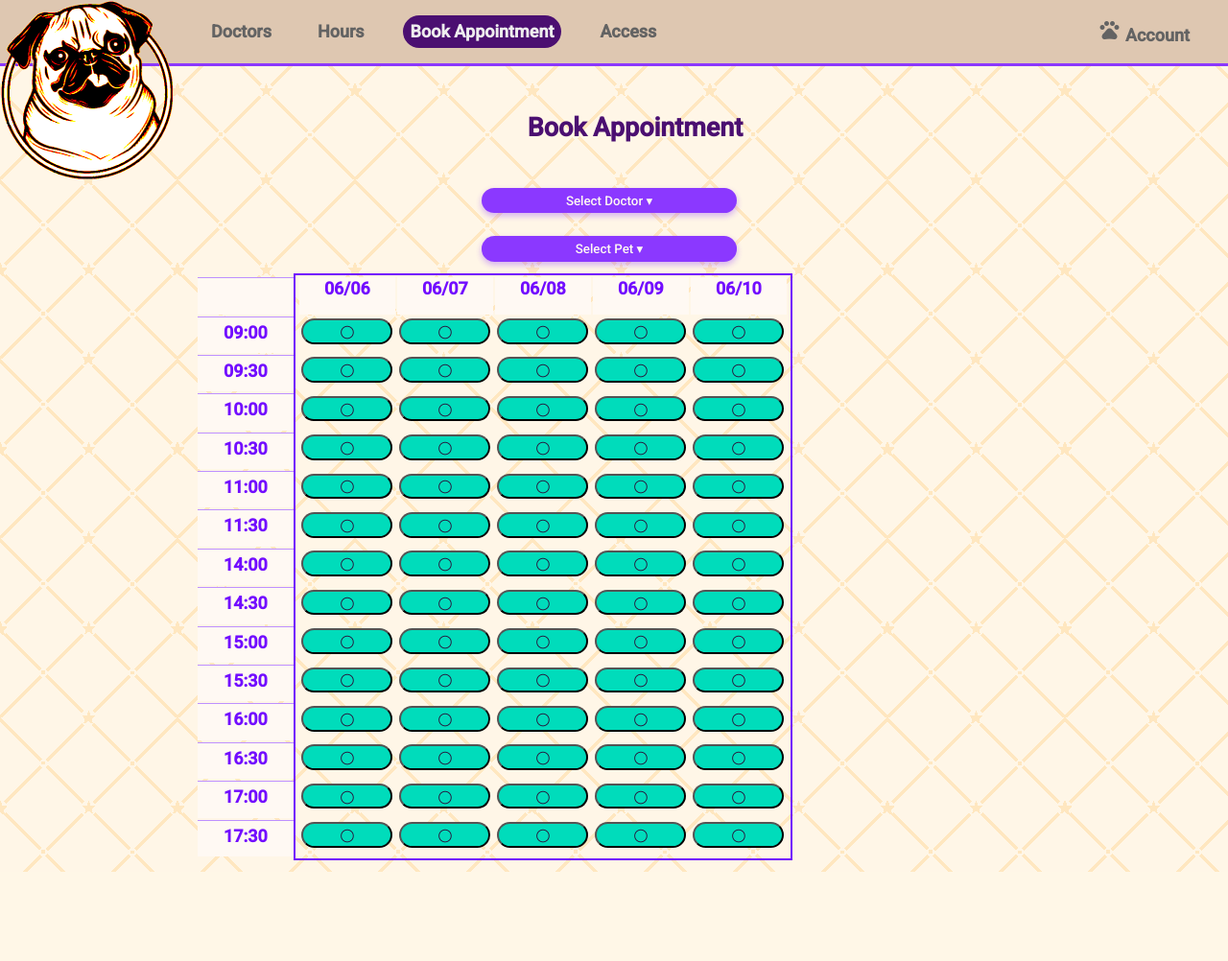
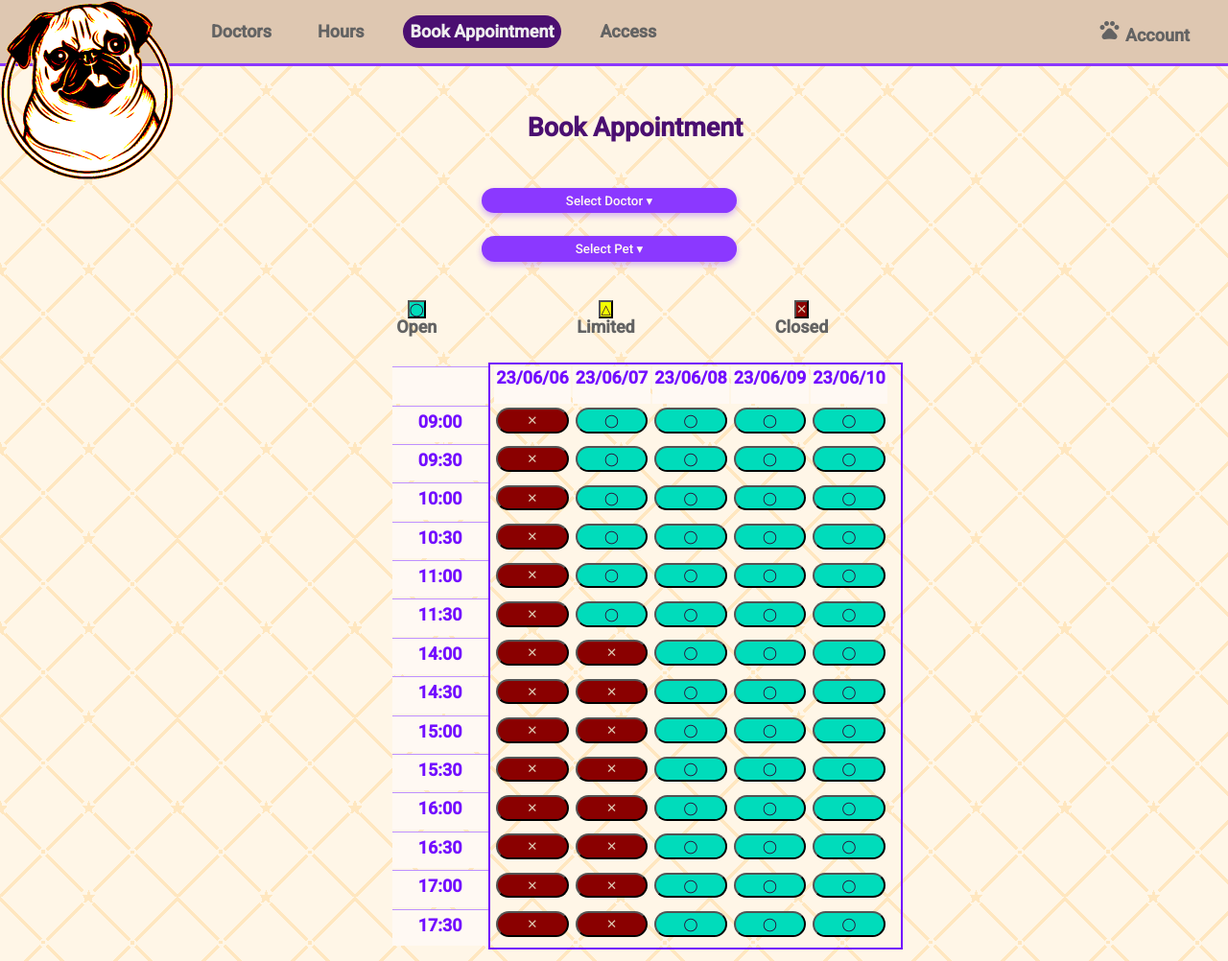
Before and after one commit to JefeThePug/Vet-Appointment-Webapp, a Flask app: page /repopulate in a window 1280 px wide. Shown: the whole page at 96% size. Before the commit the page ends 909 px from the top, so only its background shows below. Run offline with Flask 3, Linux system fonts and the light colour scheme; the visitor is signed in with stand-in values (Sample User, id 1); data comes from the database, SQL or seed files in the repository; data that the repository does not hold is empty.

Commit message:
Fix Bugs with Settings and Appointments.
Added store hours displayed in booking availability table

```diff
--- a/app.py
+++ b/app.py
@@ -4,6 +4,8 @@ from flask import Flask, flash, redirect, render_template, request, session, url
 from flask_session import Session
 from werkzeug.security import check_password_hash, generate_password_hash
 from support import login_required, db_input
+
+import sys
 
 # Configure application
 app = Flask(__name__)
@@ -37,16 +39,19 @@ def doctors():
     return render_template("doctors.html")
 
 
-@app.route("/hours")
-@login_required
-def hours():
-    return render_template("hours.html")
-
-
 @app.route("/access")
 @login_required
 def access():
     return render_template("access.html")
+
+
+@app.route("/hours")
+@login_required
+def hours():
+    shop_hours = db_input("SELECT * FROM hours")
+    ams = ["on" if i["am"] == "open" else "off" for i in shop_hours]
+    pms = ["on" if i["pm"] == "open" else "off" for i in shop_hours]
+    return render_template("hours.html", ams=ams, pms=pms)
 
 
 @app.route("/appointments", methods=["GET", "POST"])
@@ -69,11 +74,11 @@ def appointments():
     else:
         prompt = "SELECT date, time, pets.name AS pet, doctors.name AS doctor FROM bookings "\
                  "JOIN pets ON pets.id = pet_id JOIN doctors ON doctors.id=doctor_id "\
-                 "WHERE user_id = 5 ORDER BY date ASC, time ASC"
-        results = db_input(prompt)
+                 "WHERE user_id = ? ORDER BY date ASC, time ASC"
+        results = db_input(prompt, (session["user_id"],))
         now = datetime.today().replace(second=0, microsecond=0)
         upcoming = [item for item in results if now <= datetime(
-            now.year, *map(int, item["date"].split("/")), *map(int, item["time"].split(":")))]
+            *map(int, item["date"].split("/")), *map(int, item["time"].split(":")))]
         past = [item for item in results if item not in upcoming][::-1]
         u_appt = [(appt['date'], "at", appt['time'], "-", appt['pet'], "with", appt['doctor']) for appt in upcoming]
         p_appt = [(appt['date'], "at", appt['time'], "-", appt['pet'], "with", appt['doctor']) for appt in past]
@@ -91,13 +96,26 @@ def get_avail(n, doctor, times, dates):
     promptb = "SELECT COUNT(*) AS x FROM bookings JOIN doctors ON doctors.id"\
               "= doctor_id WHERE date=? AND time=? AND doctors.name=?"
 
+    # Get shop open hours
+    hours = {i["day"]: [i["am"] == "open"] * 6 + [i["pm"] == "open"] * 8 for i in db_input("SELECT * FROM hours")}
+    shop = [hours[(date.today() + timedelta(days=i)).strftime('%A')] for i in range(5)]
+    # Rotate the x and y for shop hours
+    shop = sum(list(map(list, zip(*shop))), [])
+    print(f"{shop=}", file=sys.stderr)
+    # Get num doctors assigned to each slot
     if n != 1:
         availability = [db_input(prompta, (d, t))[0]["x"] for t in times for d in dates]
     else:
         availability = [db_input(promptb, (d, t, doctor))[0]["x"] for t in times for d in dates]
 
+    print(f"before: {availability=}", file=sys.stderr)
+    # If shop is closed make slot 2n (full)
+    availability = [x if shop[i] else 2*n for i, x in enumerate(availability)]
+    print(f"after: {availability=}", file=sys.stderr)
+
     classes = [symbols[ceil(-x/n+2)]["class"] for x in availability]
     marks = [symbols[ceil(-x/n+2)]["shape"] for x in availability]
+    print(f"{marks=}", file=sys.stderr)
     return classes, marks
 
 
@@ -107,7 +125,8 @@ def repopulate():
     """ fills the form for the booking page """
     times = ['09:00', '09:30', '10:00', '10:30', '11:00', '11:30', '14:00',
              '14:30', '15:00', '15:30', '16:00', '16:30', '17:00', '17:30']
-    dates = [(date.today() + timedelta(days=i)).strftime('%m/%d') for i in range(5)]
+    dates = [(date.today() + timedelta(days=i)).strftime('%Y/%m/%d') for i in range(5)]
+    display_dates = [(date.today() + timedelta(days=i)).strftime('%y/%m/%d') for i in range(5)]
     pet_list = db_input("SELECT * FROM pets WHERE owner_id = ?", (session["user_id"],))
     pets = [pet["name"] for pet in pet_list]
     doc_list = db_input("SELECT * FROM doctors")
@@ -121,12 +140,12 @@ def repopulate():
         else:
             classes, marks = get_avail(1, select, times, dates)
 
-        return render_template("book.html", times=times, dates=dates, pets=pets, doctors=doctors, classes=classes, marks=marks, select=select)
+        return render_template("book.html", times=times, dates=display_dates, pets=pets, doctors=doctors, classes=classes, marks=marks, select=select)
 
     # User reached route via GET (as by clicking a link or via redirect)
     else:
         classes, marks = get_avail(len(doctors), None, times, dates)
-        return render_template("book.html", times=times, dates=dates, pets=pets, doctors=doctors, classes=classes, marks=marks, select="None")
+        return render_template("book.html", times=times, dates=display_dates, pets=pets, doctors=doctors, classes=classes, marks=marks, select="None")
 
 
 @app.route("/book", methods=["GET", "POST"])
@@ -197,13 +216,19 @@ def update():
         elif new != request.form.get("conf-x"):
             flash(f"New {content}s Do Not Match")
             return render_template("update.html", content=content, current=current)
-        # Ensure username has not been already taken
-        if not check_password_hash(current, generate_password_hash(old)):
-            flash(f"Old {content} Does Not Match")
-            return render_template("update.html", content=content, current=current)
-        # Encrypt password
+        # Check old password
         if content == "Password":
+            if not check_password_hash(current, old):
+                flash(f"Old {content} Does Not Match")
+                return render_template("update.html", content=content, current=current)
+            # Encrypt password
             new = generate_password_hash(new)
+        # Ensure new username has not been already taken
+        if content == "User Name":
+            uns = db_input("SELECT * FROM users WHERE user = ?", (new,))
+            if uns:
+                flash("Username Unavailable")
+                return render_template("update.html", content=content, current=current)
         db_input(f"UPDATE users SET {content.split()[0].lower()}=? WHERE id = ?", (new, session["user_id"]))
         # Redirect user to booking page with flash message
         flash(f"{content} Updated")
@@ -250,7 +275,9 @@ def settings():
         # Check for pet delete
         delete = request.form.get("delete")
         if delete:
-            db_input("DELETE FROM pets WHERE owner_id=? AND name=?", (session["user_id"], delete))
+            pet_id = db_input("SELECT id FROM pets WHERE owner_id=? AND name=?", (session["user_id"], delete))[0]["id"]
+            db_input("DELETE FROM pets WHERE owner_id=? AND id=?", (session["user_id"], pet_id))
+            db_input("DELETE FROM bookings WHERE user_id=? AND pet_id=?", (session["user_id"], pet_id))
             return redirect("/settings")
         # Check for other button click
         content = request.form.get("clicked")
--- a/static/styles.css
+++ b/static/styles.css
@@ -282,6 +282,7 @@ main {
   grid-template-areas:
     'doctor'
     'pet'
+    'key'
     'bookings';
 }
 
@@ -343,10 +344,11 @@ li {
 }
 
 table {
-  table-layout: fixed;
+  table-layout: auto;
 }
 
 .hours-table {
+  table-layout: fixed;
   width: 100%;
 }
 
@@ -584,6 +587,16 @@ td {
 .center {
   display: flex;
   width: 100%;
+}
+
+.book-key{
+  display: inline;
+  align-items: center;
+  margin: auto;
+}
+
+.book-th{
+  padding: 0 4em;
 }
 
 select {
--- a/templates/book.html
+++ b/templates/book.html
@@ -49,6 +49,14 @@
               </select>
             </div>
           </article>
+          <article class="section" style="grid-area: key;">
+              <table class="book-key">
+                <th>&nbsp;</th>
+                <th class="book-th"><button class="cir" style="pointer-events: none">◯</button><h4>Open</h4></th>
+                <th class="book-th"><button class="tri" style="pointer-events: none">△</button><h4>Limited</h4></th>
+                <th class="book-th"><button class="xxx" style="pointer-events: none">✕</button><h4>Closed</h4></th>
+              </table>
+          </article>
           <div class="outer" style="grid-area:bookings">
             <div class="inner">
               <table class="booking-table">
@@ -63,7 +71,7 @@
                   <td class="fixed boldhead book-td">{{times[time]}}</td>
                   {% for d in range(5) %}
                   <td class="book-td">
-                    <button type="submit" class="booking-btn {{classes[5*time + d]}}" name="book-slot" value="{{dates[d]}}-{{times[time]}}">{{marks[5*time + d]}}</button>
+                    <button type="submit" class="booking-btn {{classes[5*time + d]}}" name="book-slot" value="20{{dates[d]}}-{{times[time]}}">{{marks[5*time + d]}}</button>
                   </td>
                   {% endfor %}
                 </tr>
```
Also changed, not shown: other parts of static/styles.css (+1 -0 lines), templates/hours.html (+6 -28 lines), reservations.db.
